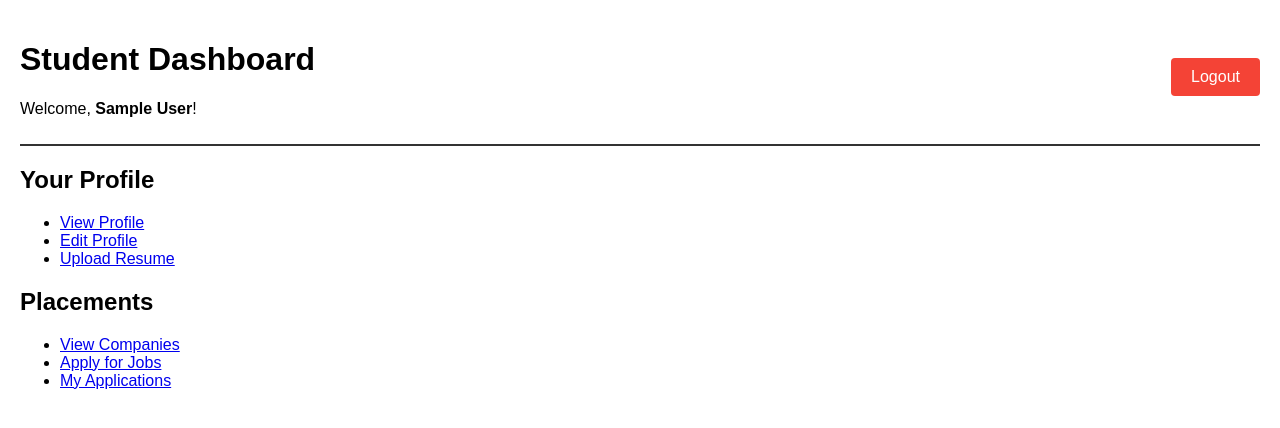
After one commit to Vanyakesarwani/Placement_Management_System, a Flask app: page /student in a window 1280 px wide. The commit adds this page. Shown: the top 428 px of the page. Run offline with Flask 3, Linux system fonts and the light colour scheme; the visitor is signed in with stand-in values (Sample User, id 1); parts of the project's set-up code (start-up, migrations or seed data) failed here and were passed over.

Commit message:
Add authentication protection and logout

```diff
--- a/app.py
+++ b/app.py
@@ -1,4 +1,4 @@
-from flask import Flask, render_template, request
+from flask import Flask, render_template, request, redirect, url_for, session
 from flask_sqlalchemy import SQLAlchemy
 
 app = Flask(__name__)
@@ -9,6 +9,7 @@ app.config['SQLALCHEMY_DATABASE_URI'] = (
 )
 
 app.config['SQLALCHEMY_TRACK_MODIFICATIONS'] = False
+app.secret_key = 'your_secret_key_here'
 
 db = SQLAlchemy(app)
 
@@ -35,9 +36,9 @@ class User(db.Model):
 
 @app.route("/")
 def home():
-    return render_template('login.html')
+    return render_template('dashboard.html')
 
-@app.route('/login', methods=['POST'])
+@app.route('/login', methods=['GET', 'POST'])
 def login():
     if request.method == 'POST':
 
@@ -47,43 +48,67 @@ def login():
         user = User.query.filter_by(email=email).first()
 
         if user and user.password == password:
+            if user.role == 'student':
+                session['user_id'] = user.id
+                session['user_name'] = user.name
+                session['user_email'] = user.email
+                return redirect(url_for('student'))
             return "Login Successful!"
-
-        elif user.role == 'student':
-            return redirect(url_for('dashboard'))
 
         return "Invalid email or password!"
     return render_template('login.html')
 
 
-@app.route("/register", methods=["GET", "POST"])
+@app.route('/register', methods=['GET', 'POST'])
 def register():
 
-    # When user opens /register
-    if request.method == "GET":
-        return render_template("register.html")
+    if request.method == 'POST':
 
-    # When user submits the form
-    name = request.form["name"]
-    email = request.form["email"]
-    branch = request.form["branch"]
+        name = request.form['name']
+        email = request.form['email']
+        password = request.form['password']
+        confirm_password = request.form['confirm_password']
 
-    # Create student object
-    student = Student(
-        name=name,
-        email=email,
-        branch=branch
-    )
+        roll_number = request.form['roll_number']
+        branch = request.form['branch']
+        cgpa = request.form['cgpa']
+        backlogs = request.form['backlogs']
+        skills = request.form['skills']
 
-    # Insert into database
-    db.session.add(student)
-    db.session.commit()
+        if password != confirm_password:
+            return "Passwords do not match!"
 
-    return "Registration successful!"
+        # Create user
+        user = User(
+            name=name,
+            email=email,
+            password=password,
+            role='student'
+        )
+
+        db.session.add(user)
+        db.session.commit()
+
+        return redirect('/login')
+
+    return render_template('register.html')
+
+
+@app.route('/logout')
+def logout():
+    session.clear()
+    return redirect(url_for('dashboard'))
 
 @app.route('/dashboard')
 def dashboard():
     return render_template('dashboard.html')
+
+@app.route('/student')
+def student():
+    if 'user_id' not in session:
+        return redirect(url_for('login'))
+
+    return render_template('student.html', user_name=session.get('user_name'))
 
 
 if __name__ == "__main__":
--- /dev/null
+++ b/templates/student.html
@@ -0,0 +1,54 @@
+<!DOCTYPE html>
+<html lang="en">
+<head>
+    <meta charset="UTF-8">
+    <meta name="viewport" content="width=device-width, initial-scale=1.0">
+    <title>Student Dashboard</title>
+    <style>
+        body {
+            font-family: Arial, sans-serif;
+            margin: 20px;
+        }
+        .header {
+            display: flex;
+            justify-content: space-between;
+            align-items: center;
+            border-bottom: 2px solid #333;
+            padding-bottom: 10px;
+        }
+        .logout-btn {
+            background-color: #f44336;
+            color: white;
+            padding: 10px 20px;
+            text-decoration: none;
+            border-radius: 4px;
+        }
+        .logout-btn:hover {
+            background-color: #da190b;
+        }
+    </style>
+</head>
+<body>
+    <div class="header">
+        <div>
+            <h1>Student Dashboard</h1>
+            <p>Welcome, <strong>{{ user_name }}</strong>!</p>
+        </div>
+        <a href="{{ url_for('logout') }}" class="logout-btn">Logout</a>
+    </div>
+
+    <h2>Your Profile</h2>
+    <ul>
+        <li><a href="#">View Profile</a></li>
+        <li><a href="#">Edit Profile</a></li>
+        <li><a href="#">Upload Resume</a></li>
+    </ul>
+
+    <h2>Placements</h2>
+    <ul>
+        <li><a href="#">View Companies</a></li>
+        <li><a href="#">Apply for Jobs</a></li>
+        <li><a href="#">My Applications</a></li>
+    </ul>
+</body>
+</html>
```
Also changed, not shown: templates/admin.html (added, +11 -0 lines), templates/dashboard.html (+30 -2 lines), templates/register.html (+16 -11 lines).
